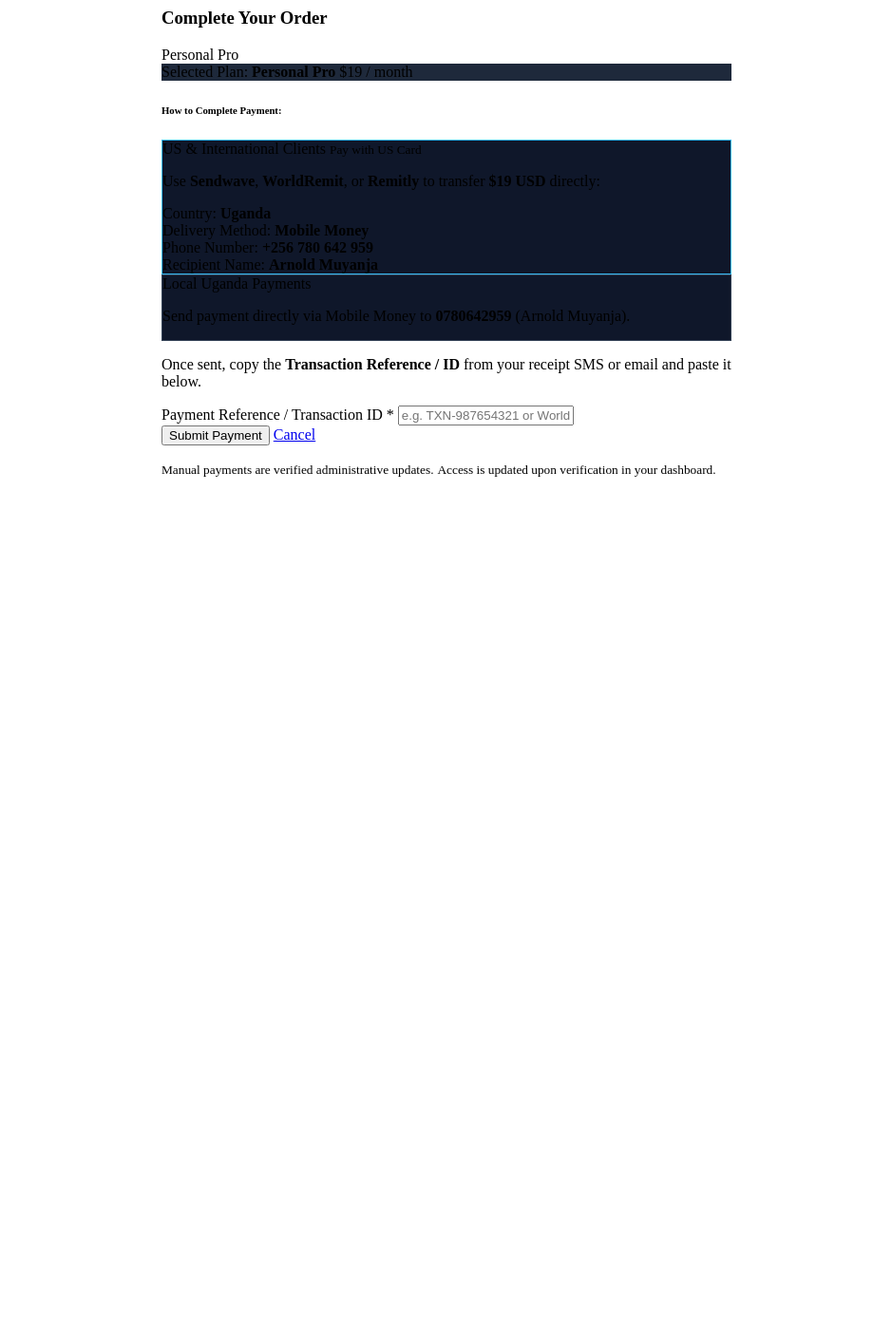
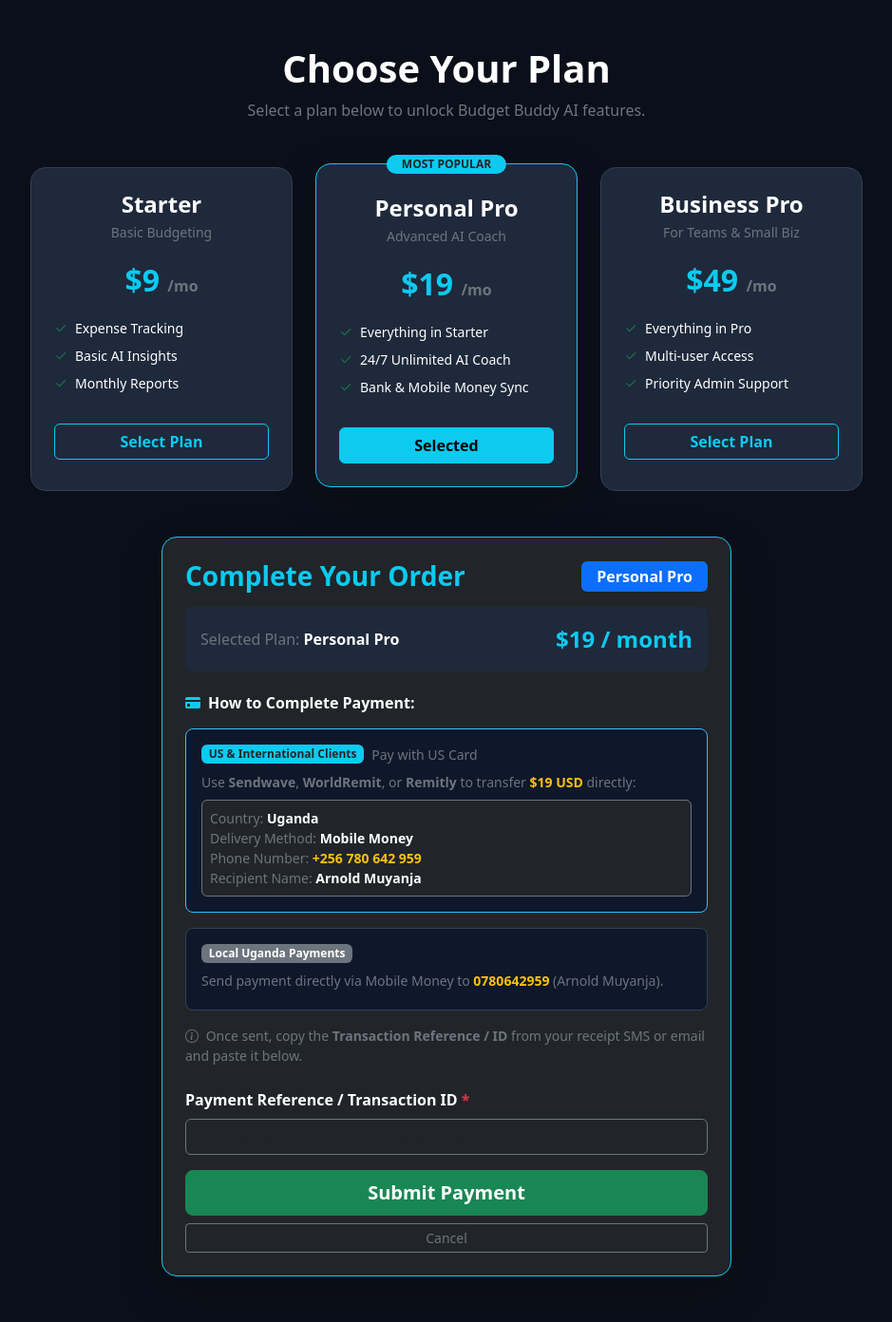
Before and after one commit to arielmuyanja-cloud/budget-buddy132, a Flask app: page /pricing in a window 1280 px wide. Shown: the whole page at 95% size, without its empty margins (170-1109 px from the left). Before the commit the page ends 502 px from the top, so only its background shows below. Run offline with Flask 3, Linux system fonts and the light colour scheme; some libraries are stand-ins or nearby versions.

Commit message:
Implement pricing page with plan selection
Added a complete pricing page with plan selection and payment instructions.

```diff
--- a/templates/pricing.html
+++ b/templates/pricing.html
@@ -1,14 +1,102 @@
-<!-- Complete Order Card Container -->
-<div class="card bg-dark text-white border-info shadow-lg p-4 rounded-4" style="max-width: 600px; margin: 0 auto;">
+<!DOCTYPE html>
+<html lang="en">
+<head>
+    <meta charset="UTF-8">
+    <meta name="viewport" content="width=device-width, initial-scale=1.0">
+    <title>Pricing & Plans | Budget Buddy</title>
+    <!-- Bootstrap 5 CSS -->
+    <link href="https://cdn.jsdelivr.net/npm/bootstrap@5.3.3/dist/css/bootstrap.min.css" rel="stylesheet">
+    <!-- Bootstrap Icons -->
+    <link href="https://cdn.jsdelivr.net/npm/bootstrap-icons@1.11.3/font/bootstrap-icons.min.css" rel="stylesheet">
+    <style>
+        body {
+            background-color: #0b0f19;
+            color: #f8fafc;
+            font-family: system-ui, -apple-system, sans-serif;
+        }
+        .card-plan {
+            background-color: #1e293b;
+            border: 1px solid #334155;
+            transition: transform 0.2s ease, border-color 0.2s ease;
+        }
+        .card-plan:hover, .card-plan.active {
+            border-color: #38bdf8;
+            transform: translateY(-4px);
+        }
+    </style>
+</head>
+<body class="py-5">
+
+<div class="container" style="max-width: 900px;">
+
+    <!-- Header -->
+    <div class="text-center mb-5">
+        <h1 class="fw-bold text-white mb-2">Choose Your Plan</h1>
+        <p class="text-secondary">Select a plan below to unlock Budget Buddy AI features.</p>
+    </div>
+
+    <!-- Plan Selection Cards -->
+    <div class="row g-4 mb-5">
+
+        <!-- Starter Plan -->
+        <div class="col-md-4">
+            <div class="card card-plan h-100 p-4 rounded-4 text-center text-white" onclick="selectPlan('Starter', 9)">
+                <h4 class="fw-bold mb-1">Starter</h4>
+                <p class="text-secondary small mb-3">Basic Budgeting</p>
+                <div class="fs-2 fw-bold text-info mb-3">$9 <span class="fs-6 text-secondary">/mo</span></div>
+                <ul class="list-unstyled text-start small mb-4">
+                    <li class="mb-2"><i class="bi bi-check2 text-success me-2"></i>Expense Tracking</li>
+                    <li class="mb-2"><i class="bi bi-check2 text-success me-2"></i>Basic AI Insights</li>
+                    <li class="mb-2"><i class="bi bi-check2 text-success me-2"></i>Monthly Reports</li>
+                </ul>
+                <button type="button" id="btn-Starter" class="btn btn-outline-info w-100 fw-bold">Select Plan</button>
+            </div>
+        </div>
+
+        <!-- Personal Pro Plan (Default) -->
+        <div class="col-md-4">
+            <div class="card card-plan active h-100 p-4 rounded-4 text-center text-white border-info shadow-lg" onclick="selectPlan('Personal Pro', 19)">
+                <span class="badge bg-info text-dark fw-bold position-absolute top-0 start-50 translate-middle px-3 py-1 rounded-pill">MOST POPULAR</span>
+                <h4 class="fw-bold mb-1 mt-2">Personal Pro</h4>
+                <p class="text-secondary small mb-3">Advanced AI Coach</p>
+                <div class="fs-2 fw-bold text-info mb-3">$19 <span class="fs-6 text-secondary">/mo</span></div>
+                <ul class="list-unstyled text-start small mb-4">
+                    <li class="mb-2"><i class="bi bi-check2 text-success me-2"></i>Everything in Starter</li>
+                    <li class="mb-2"><i class="bi bi-check2 text-success me-2"></i>24/7 Unlimited AI Coach</li>
+                    <li class="mb-2"><i class="bi bi-check2 text-success me-2"></i>Bank & Mobile Money Sync</li>
+                </ul>
+                <button type="button" id="btn-Personal Pro" class="btn btn-info w-100 fw-bold">Selected</button>
+            </div>
+        </div>
+
+        <!-- Business Pro Plan -->
+        <div class="col-md-4">
+            <div class="card card-plan h-100 p-4 rounded-4 text-center text-white" onclick="selectPlan('Business Pro', 49)">
+                <h4 class="fw-bold mb-1">Business Pro</h4>
+                <p class="text-secondary small mb-3">For Teams & Small Biz</p>
+                <div class="fs-2 fw-bold text-info mb-3">$49 <span class="fs-6 text-secondary">/mo</span></div>
+                <ul class="list-unstyled text-start small mb-4">
+                    <li class="mb-2"><i class="bi bi-check2 text-success me-2"></i>Everything in Pro</li>
+                    <li class="mb-2"><i class="bi bi-check2 text-success me-2"></i>Multi-user Access</li>
+                    <li class="mb-2"><i class="bi bi-check2 text-success me-2"></i>Priority Admin Support</li>
+                </ul>
+                <button type="button" id="btn-Business Pro" class="btn btn-outline-info w-100 fw-bold">Select Plan</button>
+            </div>
+        </div>
+
+    </div>
+
+    <!-- Complete Order Container -->
+    <div class="card bg-dark text-white border-info shadow-lg p-4 rounded-4 mx-auto" style="max-width: 600px;">
         <div class="d-flex justify-content-between align-items-center mb-3">
             <h3 class="fw-bold text-info mb-0">Complete Your Order</h3>
-        <span class="badge bg-primary fs-6 px-3 py-2">Personal Pro</span>
+            <span class="badge bg-primary fs-6 px-3 py-2" id="selected-plan-badge">Personal Pro</span>
         </div>
 
         <div class="p-3 mb-4 rounded-3" style="background-color: #1e293b;">
             <div class="d-flex justify-content-between align-items-center">
-            <span class="text-light-silver">Selected Plan: <strong class="text-white">Personal Pro</strong></span>
-            <span class="fs-4 fw-bold text-info">$19 / month</span>
+                <span class="text-secondary">Selected Plan: <strong class="text-white" id="selected-plan-text">Personal Pro</strong></span>
+                <span class="fs-4 fw-bold text-info" id="selected-plan-price">$19 / month</span>
             </div>
         </div>
 
@@ -20,16 +108,16 @@
             <div class="p-3 mb-3 rounded-3" style="background-color: #0f172a; border: 1px solid #38bdf8;">
                 <div class="d-flex align-items-center mb-2">
                     <span class="badge bg-info text-dark fw-bold me-2">US & International Clients</span>
-                <small class="text-subtle">Pay with US Card</small>
+                    <small class="text-secondary">Pay with US Card</small>
                 </div>
-            <p class="text-light-silver small mb-2">
-                Use <strong>Sendwave</strong>, <strong>WorldRemit</strong>, or <strong>Remitly</strong> to transfer <strong>$19 USD</strong> directly:
+                <p class="text-secondary small mb-2">
+                    Use <strong>Sendwave</strong>, <strong>WorldRemit</strong>, or <strong>Remitly</strong> to transfer <strong class="text-warning" id="usd-transfer-amount">$19 USD</strong> directly:
                 </p>
                 <div class="p-2 rounded bg-dark border border-secondary text-monospace small">
-                <div><span class="text-subtle">Country:</span> <strong class="text-white">Uganda</strong></div>
-                <div><span class="text-subtle">Delivery Method:</span> <strong class="text-white">Mobile Money</strong></div>
-                <div><span class="text-subtle">Phone Number:</span> <strong class="text-warning">+256 780 642 959</strong></div>
-                <div><span class="text-subtle">Recipient Name:</span> <strong class="text-white">Arnold Muyanja</strong></div>
+                    <div><span class="text-secondary">Country:</span> <strong class="text-white">Uganda</strong></div>
+                    <div><span class="text-secondary">Delivery Method:</span> <strong class="text-white">Mobile Money</strong></div>
+                    <div><span class="text-secondary">Phone Number:</span> <strong class="text-warning">+256 780 642 959</strong></div>
+                    <div><span class="text-secondary">Recipient Name:</span> <strong class="text-white">Arnold Muyanja</strong></div>
                 </div>
             </div>
 
@@ -38,18 +126,21 @@
                 <div class="d-flex align-items-center mb-2">
                     <span class="badge bg-secondary text-white fw-bold me-2">Local Uganda Payments</span>
                 </div>
-            <p class="text-light-silver small mb-1">
+                <p class="text-secondary small mb-1">
                     Send payment directly via Mobile Money to <strong class="text-warning">0780642959</strong> (Arnold Muyanja).
                 </p>
             </div>
 
-        <p class="text-subtle small mb-0">
+            <p class="text-secondary small mb-0">
                 <i class="bi bi-info-circle me-1"></i> Once sent, copy the <strong>Transaction Reference / ID</strong> from your receipt SMS or email and paste it below.
             </p>
         </div>
 
         <!-- Form Submission -->
         <form action="/submit-payment" method="POST">
+            <input type="hidden" name="plan_name" id="hidden-plan-name" value="Personal Pro">
+            <input type="hidden" name="plan_price" id="hidden-plan-price" value="19">
+
             <div class="mb-3">
                 <label for="transaction_id" class="form-label text-white fw-bold">Payment Reference / Transaction ID <span class="text-danger">*</span></label>
                 <input type="text" class="form-control bg-dark text-white border-secondary" id="transaction_id" name="transaction_id" placeholder="e.g. TXN-987654321 or WorldRemit Ref #" required>
@@ -60,9 +151,37 @@
                 <a href="/dashboard" class="btn btn-outline-secondary btn-sm">Cancel</a>
             </div>
         </form>
+    </div>
 
-    <div class="mt-3 text-center">
-        <small class="text-subtle d-block"><i class="bi bi-shield-lock me-1"></i> Manual payments are verified administrative updates.</small>
-        <small class="text-subtle d-block"><i class="bi bi-lightning-charge me-1"></i> Access is updated upon verification in your dashboard.</small>
 </div>
-</div>
+
+<!-- JavaScript to Handle Dynamic Plan Switching -->
+<script>
+    function selectPlan(planName, price) {
+        // Update payment details box
+        document.getElementById('selected-plan-badge').innerText = planName;
+        document.getElementById('selected-plan-text').innerText = planName;
+        document.getElementById('selected-plan-price').innerText = '$' + price + ' / month';
+        document.getElementById('usd-transfer-amount').innerText = '$' + price + ' USD';
+
+        // Update hidden form inputs
+        document.getElementById('hidden-plan-name').value = planName;
+        document.getElementById('hidden-plan-price').value = price;
+
+        // Toggle UI button states
+        const plans = ['Starter', 'Personal Pro', 'Business Pro'];
+        plans.forEach(p => {
+            const btn = document.getElementById('btn-' + p);
+            if (p === planName) {
+                btn.className = 'btn btn-info w-100 fw-bold';
+                btn.innerText = 'Selected';
+            } else {
+                btn.className = 'btn btn-outline-info w-100 fw-bold';
+                btn.innerText = 'Select Plan';
+            }
+        });
+    }
+</script>
+
+</body>
+</html>
```
Lines whose indentation alone changed are shown as unchanged.
